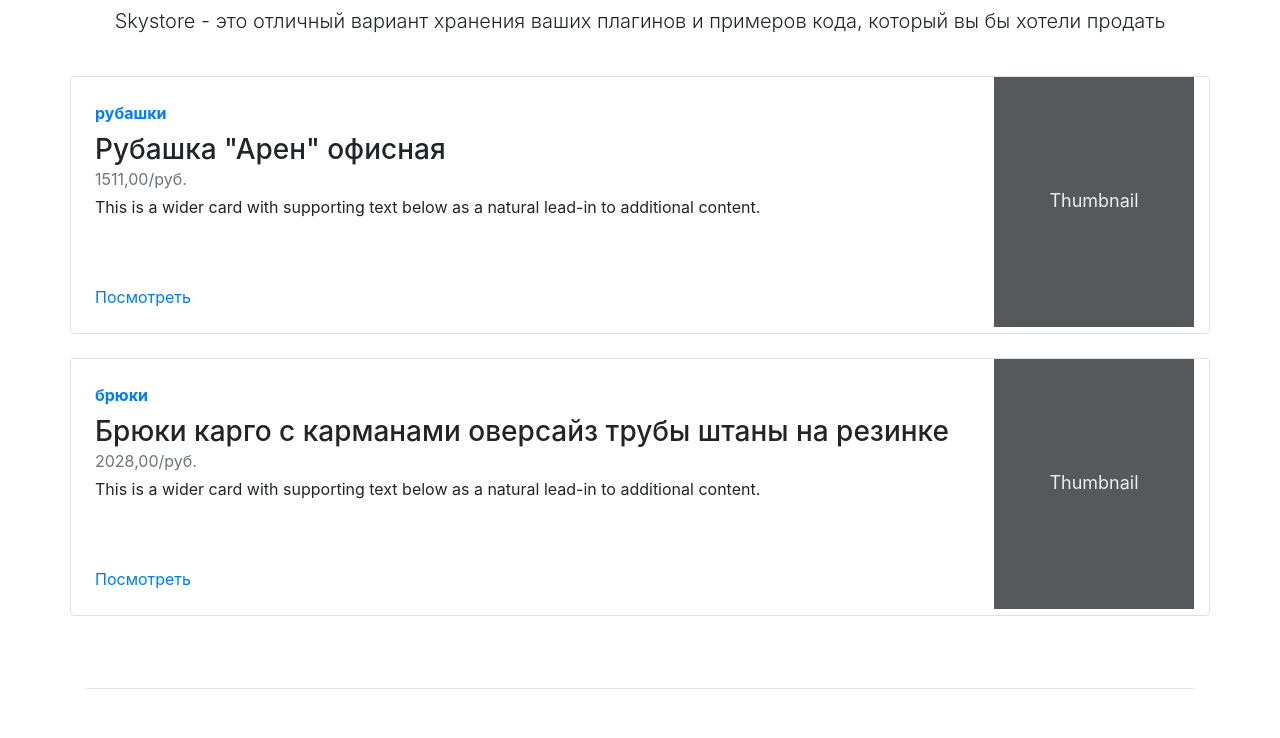
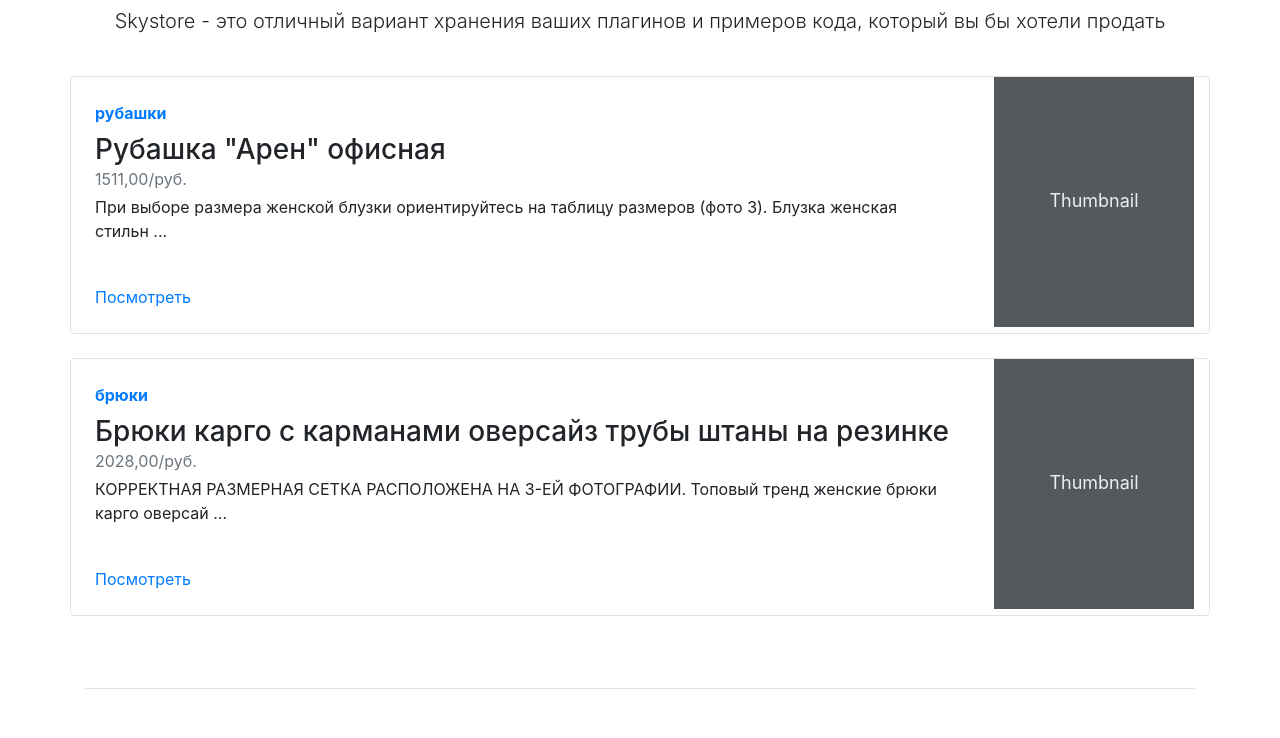
Before and after one commit to Tsvetova-Niyana/HW_Django_Pyton_SkyPro, a Django app: page / in a window 1280 px wide. Shown: the part 167-905 px from the top of the page. Run offline with Django 4.2, Linux system fonts and the light colour scheme; data comes from the database, SQL or seed files in the repository; some libraries are stand-ins or nearby versions.

Commit message:
HW_DB_Django

```diff
--- a/catalog/templates/catalog/home.html
+++ b/catalog/templates/catalog/home.html
@@ -9,8 +9,7 @@
             <strong class="d-inline-block mb-2 text-primary">{{ product.category }}</strong>
             <h3 class="mb-0">{{ product.name_product }}</h3>
             <div class="mb-1 text-muted">{{ product.amount }}/руб.</div>
-            <p class="card-text mb-auto">This is a wider card with supporting text below as a natural lead-in to
-                additional content.</p>
+            <p class="card-text mb-auto">{{ product.description|slice:":100" }} ...</p>
             <a href="#" class="stretched-link">Посмотреть</a>
         </div>
         <div class="col-auto d-none d-lg-block">
```
